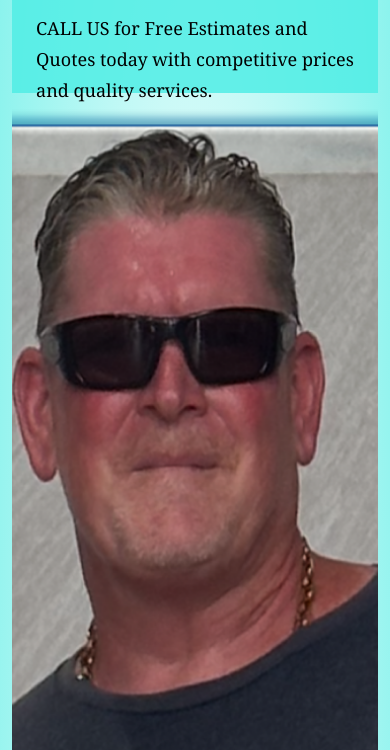
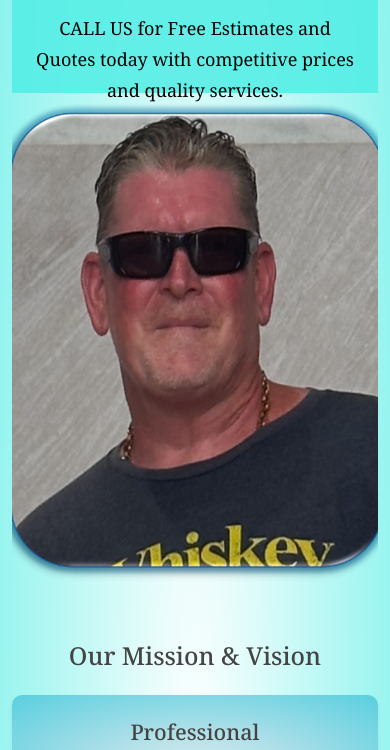
Before and after one commit to Viral9923/markstreeservicetest, a plain HTML site: page about.html in a window 390 px wide. Shown: the part 833-1583 px from the top of the page. Drawn offline with nearby package versions, Linux system fonts and the light colour scheme.

Commit message:
Add files via upload

```diff
--- a/css/style.css
+++ b/css/style.css
@@ -46,6 +46,22 @@
   object-fit: cover;
 }
 
+.why-image {
+  max-height: 800px;
+  width: 100%;
+  height: auto;
+  object-fit: cover;
+}
+
+@media (max-width: 768px) {
+  .why-image {
+    max-height: 500px;
+  }
+
+  .content-box {
+    text-align: center;
+  }
+}
 
 .hero-logo {
   max-height: 280px;
```
